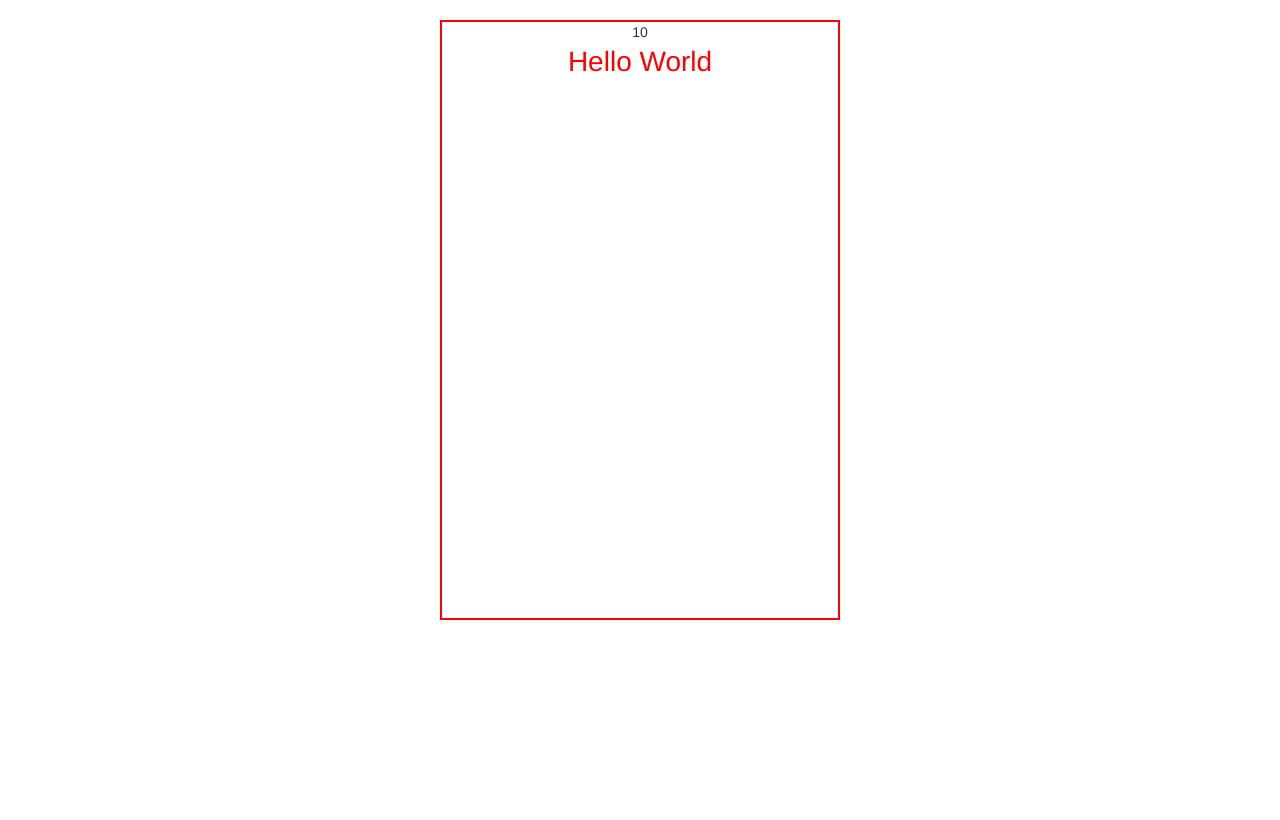
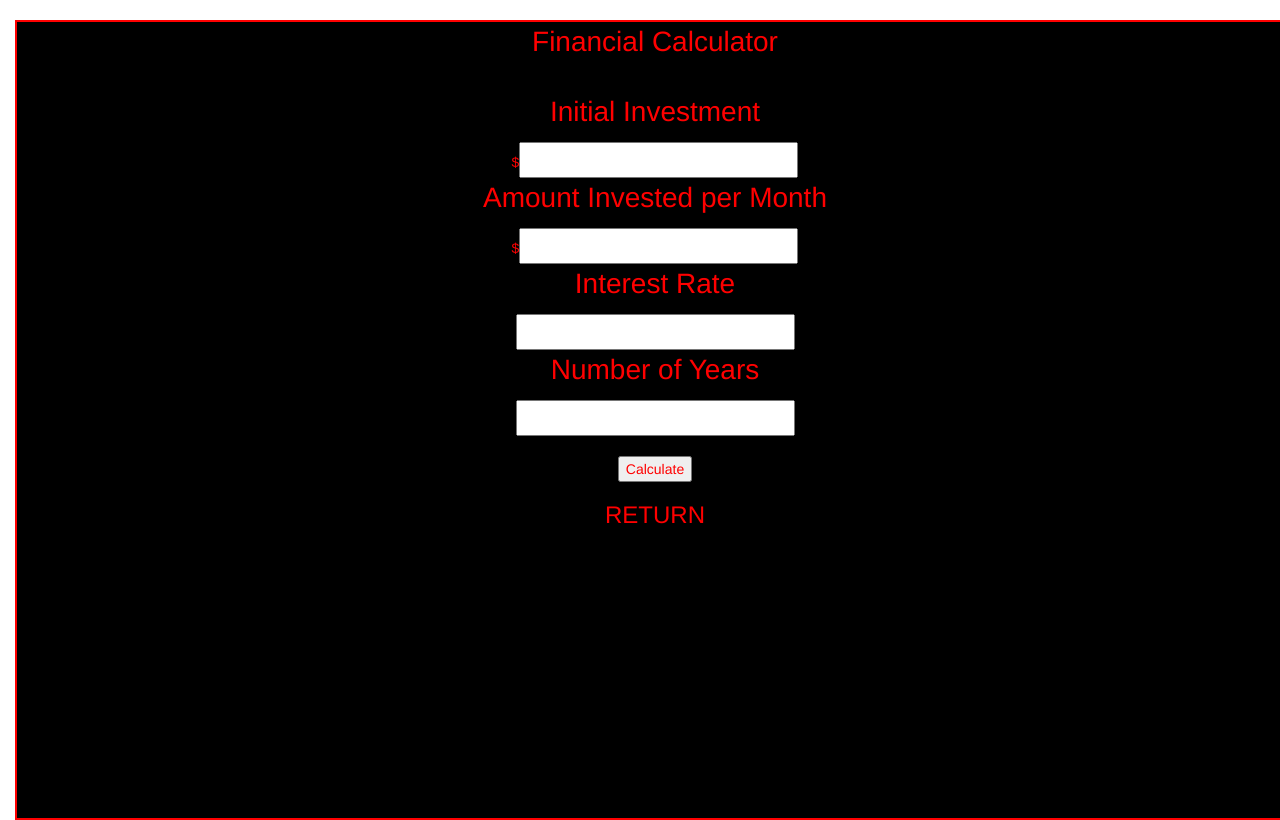
Before and after one commit to kjh311/financial-calculator, a plain HTML site: page index.html in a window 1280 px wide. Drawn offline with nearby package versions, Linux system fonts and the light colour scheme.

Commit message:
basic calculator works

```diff
--- a/index.html
+++ b/index.html
@@ -1,14 +1,17 @@
 <!DOCTYPE html>
-<!-- <html ng-app="myApp" ng-cloak> -->
-<html ng-app ng-cloak>
+<html ng-app="myApp">
+<!-- <html ng-app ng-cloak> -->
 <head>
   <meta charset="utf-8">
   <meta http-equiv="X-UA-Compatible" content="IE=edge">
   <meta name="viewport" content="width=device-width, initial-scale=1">
   <title>Kevin's Financial Calculator</title>
   <link rel="stylesheet" href="style.css">
-  <script type="text/javascript" rel="/controller.js"></script>
+  <script type="text/javascript" rel="controller.js"></script>
 
+
+<!-- JQUERY: -->
+  <script src="https://ajax.googleapis.com/ajax/libs/jquery/1.12.4/jquery.min.js"></script>
 <!-- BOOTSTRAP -->
 <!-- Latest compiled and minified CSS -->
 <link rel="stylesheet" href="https://maxcdn.bootstrapcdn.com/bootstrap/3.3.7/css/bootstrap.min.css" integrity="sha384-BVYiiSIFeK1dGmJRAkycuHAHRg32OmUcww7on3RYdg4Va+PmSTsz/K68vbdEjh4u" crossorigin="anonymous">
@@ -16,25 +19,101 @@
 <link rel="stylesheet" href="https://maxcdn.bootstrapcdn.com/bootstrap/3.3.7/css/bootstrap-theme.min.css" integrity="sha384-rHyoN1iRsVXV4nD0JutlnGaslCJuC7uwjduW9SVrLvRYooPp2bWYgmgJQIXwl/Sp" crossorigin="anonymous">
 <!-- Latest compiled and minified JavaScript -->
 <script src="https://maxcdn.bootstrapcdn.com/bootstrap/3.3.7/js/bootstrap.min.js" integrity="sha384-Tc5IQib027qvyjSMfHjOMaLkfuWVxZxUPnCJA7l2mCWNIpG9mGCD8wGNIcPD7Txa" crossorigin="anonymous"></script>
-<!-- JQUERY: -->
-  <script src="https://ajax.googleapis.com/ajax/libs/jquery/1.12.4/jquery.min.js"></script>
+
 <!-- ANGULAR: -->
   <script src="https://ajax.googleapis.com/ajax/libs/angularjs/1.5.7/angular.min.js"></script>
+
+    <script type="text/javascript" rel="script.js"></script>
 
 
 </head>
 
 
-<body class="container-fluid">
+<body ng-controller="myCtrl" class="container-fluid">
 
 
 
 <div class="calculator">
-{{5+5}}
+<!-- {{5+5}} -->
 
-<p>Hello World</p>
+<p>Financial Calculator</p>
+</br>
+
+<p>Initial Investment</p>
+$<input id="initial" type="number" ng-model="initial" name="initial">
+</br>
+<!-- {{initial | currency}} -->
+
+<p>Amount Invested per Month</p>
+$<input id="month" type="number" ng-model="month" name="month">
+</br>
+<!-- {{month | currency}} -->
+
+<p>Interest Rate</p>
+<input id="interest" type="number" ng-model="interest" name="interest">
+</br>
+<!-- {{interest}} -->
+
+<p>Number of Years</p>
+<input id="years" type="number" ng-model="years" name="years">
+</br>
+<!-- {{years}} -->
+
+</br>
+<button onclick="myFunction()">Calculate</button>
+
+<h3 class="return-text">RETURN</h3>
+
+<h1 class="total"></h1>
+
+
 
 </div>
+
+<script>
+
+// $( document ).ready(function() {
+
+
+
+
+function myFunction() {
+var initialInvestment = $('#initial').val();
+var month = $('#month').val();
+var interest = $('#interest').val();
+var rate = interest/100;
+var years = $('#years').val();
+
+  // A = P(1 + rt)
+
+  $('.total').html("$   " + initialInvestment * (1 + (rate * years)));
+  // alert($('#interest').val());
+
+}
+
+
+// });
+
+
+
+// CONTROLLER
+var app = angular.module('myApp', []);
+app.controller('myCtrl', function($scope) {
+    $scope.name = "Kevin";
+
+// var return = {{initial}}(1 + {{interest}}*{{years}});
+// $scope.return = {{initial}}(1 + {{interest}}*{{years}});
+
+
+
+
+
+
+
+});
+
+
+</script>
 
 
 
--- a/style.css
+++ b/style.css
@@ -1,15 +1,28 @@
 body{
   text-align: center;
   font-size: 18px;
+  color: red !important;
 }
 p{
   color: red;
   font-size: 2em;
 }
+.return-text{
+  color: red;
+}
 .calculator{
   border: 2px solid red;
-  width: 400px;
-  height: 600px;
+  width: 100vw;
+  height: 100vh;
   margin: auto;
   margin-top: 20px;
+  background-color: black;
 }
+.total{
+  font-size: 5em;
+  color: red;
+}
+input[type="number"]
+{
+    font-size:1.5em;
+}
```
Also changed, not shown: controller.js (deleted, +0 -7 lines), script.js (deleted), 2 other files.
